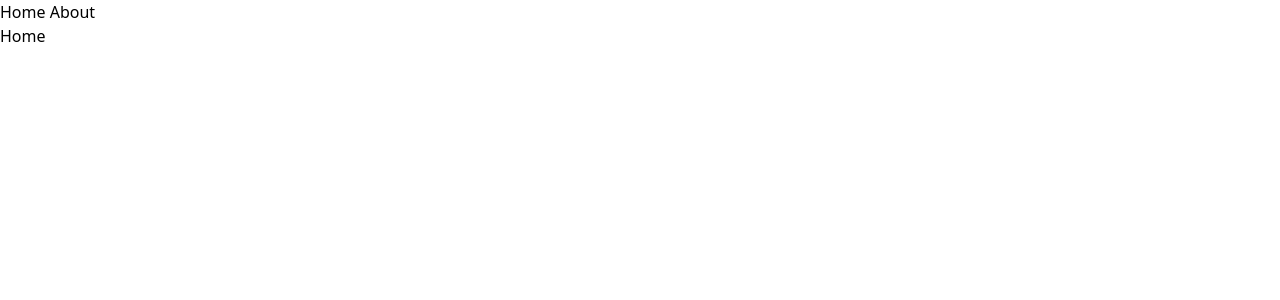
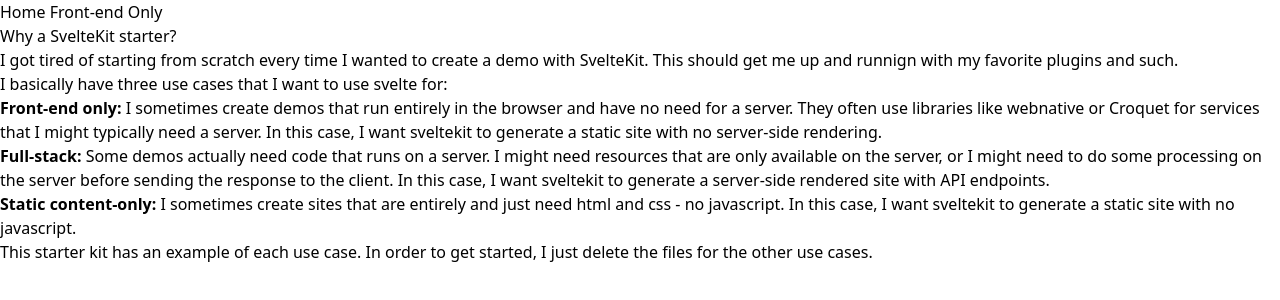
Before and after one commit to jessmartin/sk-starter, a SvelteKit app: page / in a window 1280 px wide. Shown: the top 300 px of the page. Built offline with nearby package versions, Linux system fonts and the light colour scheme.

Commit message:
Move about reasoning to home

```diff
--- a/src/routes/+layout.svelte
+++ b/src/routes/+layout.svelte
@@ -3,8 +3,8 @@
 </script>
 
 <nav class="p-2">
-  <a href="/">Home</a>
-  <a href="/about">About</a>
+  <a class="hover:underline" href="/">Home</a>
+  <a class="hover:underline" href="/fe">Front-end Only</a>
 </nav>
 
 <div class="p-2">
--- a/src/routes/+page.svelte
+++ b/src/routes/+page.svelte
@@ -2,4 +2,37 @@
   console.log('Hello')
 </script>
 
-<h1>Home</h1>
+<article class="prose dark:prose-invert">
+  <h1>Why a SvelteKit starter?</h1>
+  <p>
+    I got tired of starting from scratch every time I wanted to create a demo with SvelteKit. This
+    should get me up and runnign with my favorite plugins and such.
+  </p>
+
+  <p>I basically have three use cases that I want to use svelte for:</p>
+
+  <ul>
+    <li>
+      <strong><a class="hover:text-[#1596AE]" href="/fe">Front-end only:</a></strong> I sometimes create
+      demos that run entirely in the browser and have no need for a server. They often use libraries
+      like webnative or Croquet for services that I might typically need a server. In this case, I want
+      sveltekit to generate a static site with no server-side rendering.
+    </li>
+    <li>
+      <strong>Full-stack:</strong> Some demos actually need code that runs on a server. I might need
+      resources that are only available on the server, or I might need to do some processing on the server
+      before sending the response to the client. In this case, I want sveltekit to generate a server-side
+      rendered site with API endpoints.
+    </li>
+    <li>
+      <strong>Static content-only:</strong> I sometimes create sites that are entirely and just need
+      html and css - no javascript. In this case, I want sveltekit to generate a static site with no
+      javascript.
+    </li>
+  </ul>
+
+  <p>
+    This starter kit has an example of each use case. In order to get started, I just delete the
+    files for the other use cases.
+  </p>
+</article>
--- a/src/routes/fe/+page.js
+++ /dev/null
@@ -1,3 +0,0 @@
-export const csr = true
-export const ssr = false
-export const prerender = true
```
Also changed, not shown: src/routes/about/+page.svelte (deleted, +0 -34 lines), src/routes/fe/+page.ts (added, +15 -0 lines).
